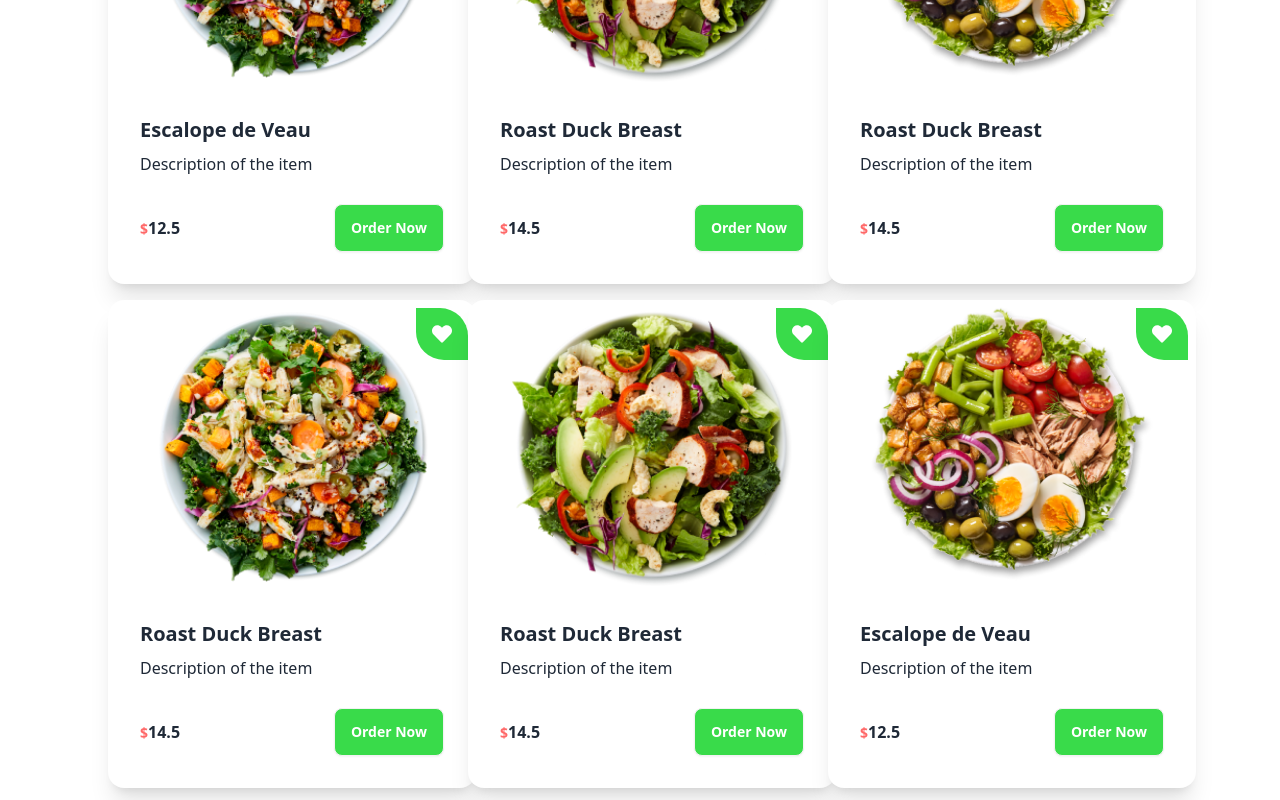
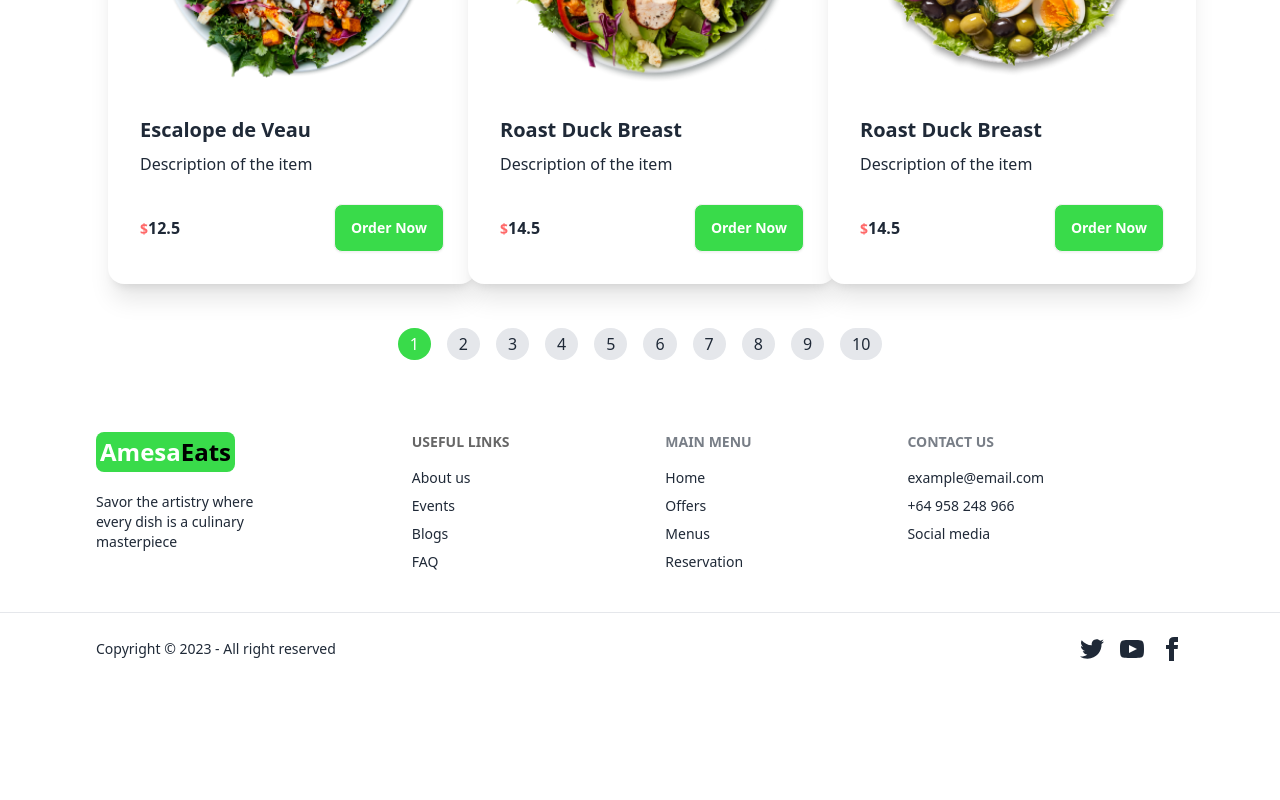
Before and after one commit to abdiasiis78/Food-Delivery-frontend, a React (Vite) app: page /menu in a window 1280 px wide. Shown: the part 1418-2218 px from the top of the page. After the commit the page ends 2095 px from the top, so only its background shows below. Built offline with nearby package versions, Linux system fonts and the light colour scheme; a web font is replaced by a local one.

Commit message:
pagination

```diff
--- a/src/components/menu-content/Menus.jsx
+++ b/src/components/menu-content/Menus.jsx
@@ -6,6 +6,8 @@ function Menus() {
   const [filtaredItmes, setFiltaredItmes] = useState([]);
   const [selectedCategory, setSelectedCategory] = useState("all");
   const [sortOption, setSortOption] = useState("default");
+  const [currentPage, setCurrentPage] = useState(1);
+  const [itemsPerPage] = useState(6);
 
   //  loding data
   useEffect(() => {
@@ -35,12 +37,14 @@ function Menus() {
 
     setFiltaredItmes(filtered);
     setSelectedCategory(category);
+    setCurrentPage(1);
   };
 
   //   show all data
   const showAll = () => {
     setFiltaredItmes(menu);
     setSelectedCategory("all");
+    setCurrentPage(1);
   };
 
   // sorting based on A-Z , Z-A, Low-high pricing
@@ -69,7 +73,14 @@ function Menus() {
     }
 
     setFiltaredItmes(sortedItems);
+    setCurrentPage(1);
   };
+
+  const indexOfLastItem = currentPage * itemsPerPage;
+  const indexOfFirstItme = indexOfLastItem - itemsPerPage;
+
+  const curentItems = filtaredItmes.slice(indexOfFirstItme, indexOfLastItem);
+  const paginate = (pageNumber) => setCurrentPage(pageNumber);
 
   return (
     <div>
@@ -165,10 +176,28 @@ function Menus() {
 
         {/* product card */}
         <div className="grid md:grid-cols-3 sm:grid-cols-2 sm:gap-4 grid-cols-1 mx-auto gap-4 p-3">
-          {filtaredItmes.map((item) => (
+          {curentItems.map((item) => (
             <Cards key={item._id} item={item} />
           ))}
         </div>
+      </div>
+
+      {/* pagination section */}
+
+      <div className="flex justify-center my-8 gap-4">
+        {Array.from({
+          length: Math.ceil(filtaredItmes.length / itemsPerPage),
+        }).map((_, index) => (
+          <button
+            key={index + 1}
+            onClick={() => paginate(index + 1)}
+            className={`px-3 py-1 rounded-full ${
+              currentPage === index + 1 ? "bg-green text-white" : "bg-gray-200"
+            }`}
+          >
+            {index + 1}
+          </button>
+        ))}
       </div>
     </div>
   );
```
